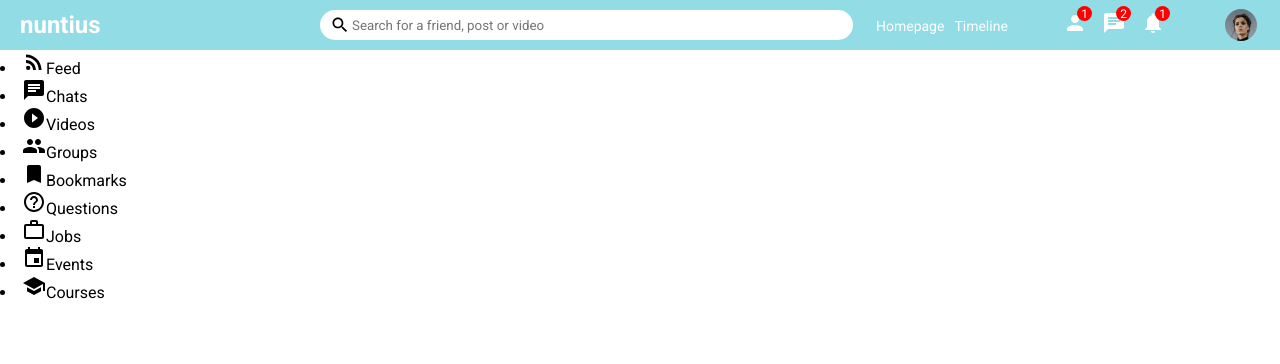
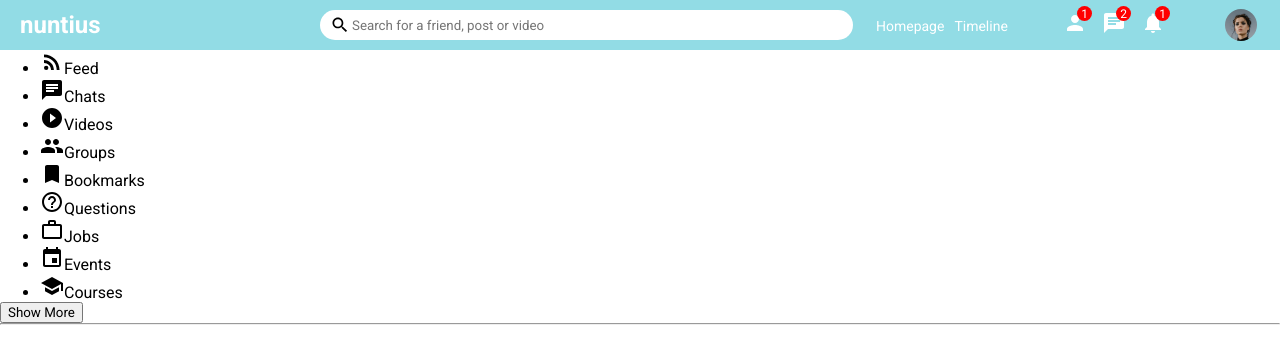
Before and after one commit to Darolo13/nuntius, a React (Create React App) app: page / in a window 1280 px wide. Shown: the top 364 px of the page. Built offline with nearby package versions, Linux system fonts and the light colour scheme.

Commit message:
Add button and line break

```diff
--- a/src/components/Sidebar/index.jsx
+++ b/src/components/Sidebar/index.jsx
@@ -16,7 +16,7 @@ function Sidebar() {
   return (
     <div className="sidebar">
       <div className="sidebar__wrapper">
-        <div className="sidebar__list">
+        <ul className="sidebar__list">
           <li className="sidebar__list--item">
             <RssFeed className="sidebar__list--item-icon" />
             <span className="sidebar__list--item-text">Feed</span>
@@ -53,7 +53,9 @@ function Sidebar() {
             <School className="sidebar__list--item-icon" />
             <span className="sidebar__list--item-text">Courses</span>
           </li>
-        </div>
+        </ul>
+        <button className="sidebar__button">Show More</button>
+        <hr className="sidebar__hr" />
       </div>
     </div>
   );
```
